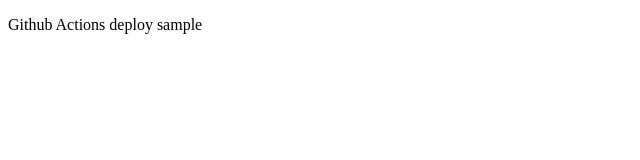
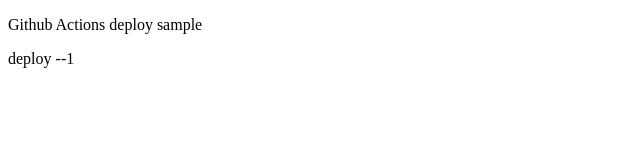
Before and after one commit to highhi/github-actions-example, a website: page public/index.html in a window 1280 px wide. Shown: the full height of the page, 0-640 px from the left. Drawn offline with Linux system fonts and the light colour scheme.

Commit message:
hostingにデプロイされるか試す

```diff
--- a/public/index.html
+++ b/public/index.html
@@ -7,5 +7,6 @@
   </head>
   <body>
     <p>Github Actions deploy sample</p>
+    <p>deploy --1</p>
   </body>
 </html>
```
Also changed, not shown: .github/workflows/sample-workflow.yml.
